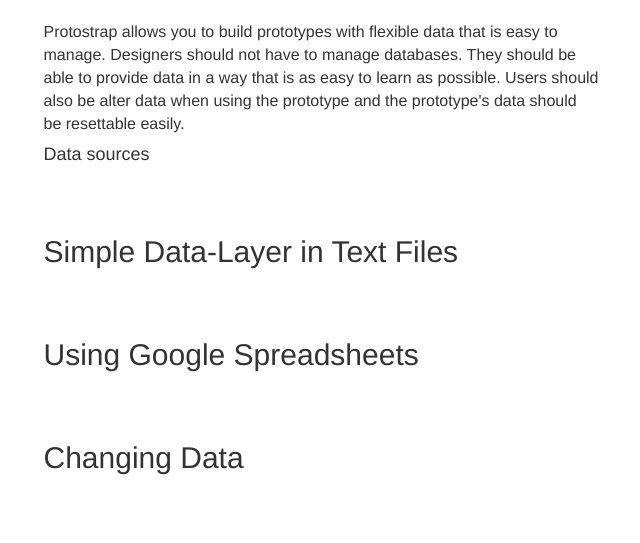
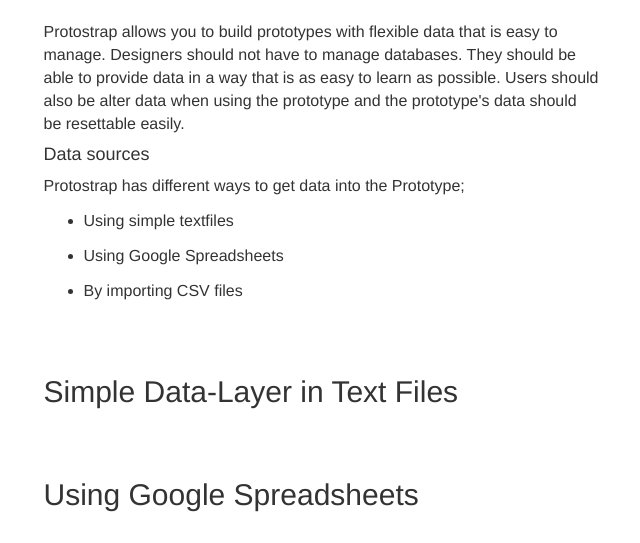
Before and after one commit to lessamess/protostrap-site, a PHP site: page /protostrap/data.php in a window 1280 px wide. Shown: the part 447-990 px from the top of the page, without its empty margins (324-964 px from the left). Run offline with PHP 8.4, Linux system fonts and the light colour scheme; some libraries are stand-ins or nearby versions.

Commit message:
data layer concept

```diff
--- a/snippets/dataLayer_concept.php
+++ b/snippets/dataLayer_concept.php
@@ -5,6 +5,12 @@
         Protostrap allows you to build prototypes with flexible data that is easy to manage. Designers should not have to manage databases. They should be able to provide data in a way that is as easy to learn as possible.
         Users should also be alter data when using the prototype and the prototype's data should be resettable easily.
         <h4>Data sources</h4>
+        Protostrap has different ways to get data into the Prototype;
+        <ul class="simpleList">
+            <li>Using simple textfiles</li>
+            <li>Using Google Spreadsheets</li>
+            <li>By importing CSV files</li>
+        </ul>
 
     </div>
     <div class="col-md-4">
```
